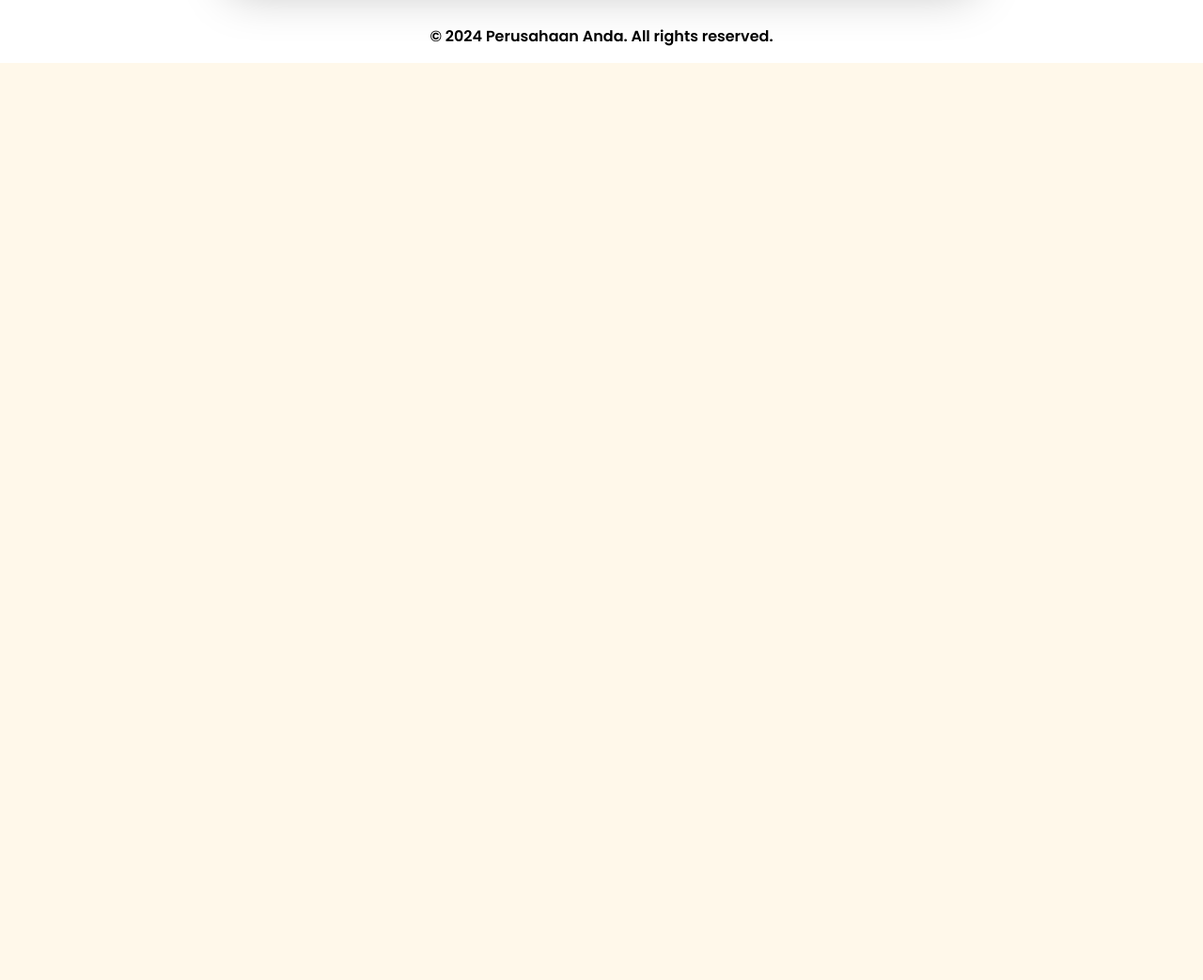
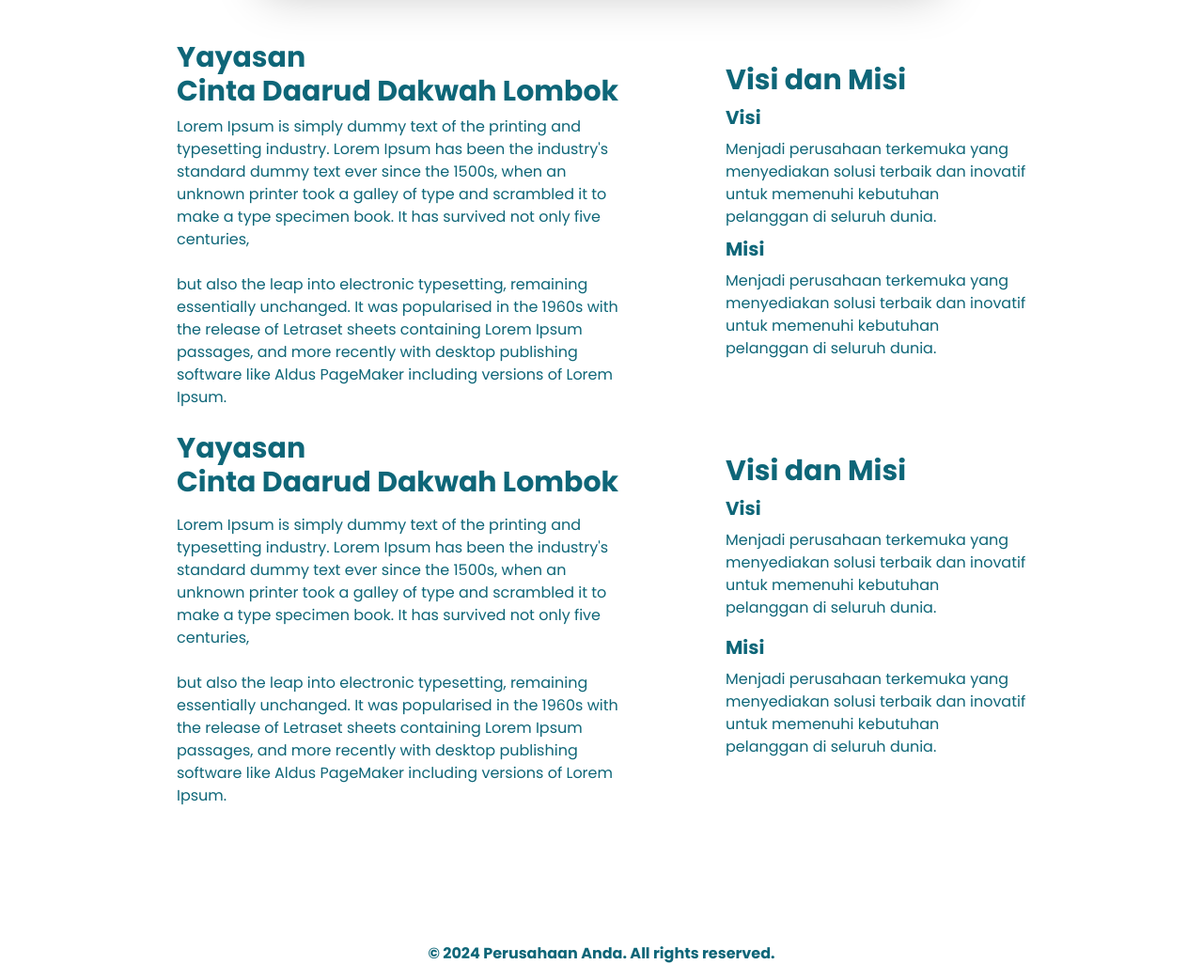
Before and after one commit to MlnKh18/Tailwind-Yayasan-Cinta-Daarud-Dakwah-Lombok, a PHP site: page / in a window 1280 px wide. Shown: the part 885-1928 px from the top of the page at 94% size. Before the commit the page ends 952 px from the top, so only its background shows below. Run offline with PHP 8.4, Linux system fonts and the light colour scheme.

Commit message:
add: about us content

```diff
--- a/public/index.html
+++ b/public/index.html
@@ -3,66 +3,55 @@
   <head>
     <meta charset="UTF-8" />
     <meta name="viewport" content="width=device-width, initial-scale=1.0" />
+    <link rel="icon" type="image/x-icon" href="../src/images/svg.png">
     <link rel="preconnect" href="https://fonts.googleapis.com" />
     <link rel="preconnect" href="https://fonts.gstatic.com" crossorigin />
     <link
-      href="https://fonts.googleapis.com/css2?family=Poppins:ital,wght@0,100;0,200;0,300;0,400;0,500;0,600;0,700;0,800;0,900&display=swap"
+      href="https://fonts.googleapis.com/css2?family=Poppins:wght@100;400;700&display=swap"
       rel="stylesheet"
     />
     <link rel="stylesheet" href="style.css" />
     <title>Yayasan Cinta Daarud Dakwah Lombok</title>
   </head>
-  <body class="bg-white font-semibold">
+  <body class="bg-white font-poppins font-semibold">
+    <!-- Header Section -->
     <header class="relative min-h-screen px-4 md:px-20">
       <!-- Background Decoration -->
       <div class="absolute inset-0 overflow-hidden">
-        <!-- Circle Decoration -->
         <div
-          class="absolute w-full h-[800px] bg-primary-default rounded-b-[45%] opacity-30 top-1/2 left-1/2 transform -translate-x-1/2 -translate-y-1/2"
+          class="absolute w-full min-h-screen bg-primary-default rounded-b-[45%] opacity-30 left-1/2 transform -translate-x-1/2"
         ></div>
       </div>
 
       <!-- Navigation Bar -->
-      <nav
-        class="relative container flex items-center justify-between px-4 md:px-10 pt-4"
-      >
+      <nav class="relative container flex items-center justify-between px-4 md:px-16 pt-4">
         <div class="logo flex items-center gap-4">
-          <!-- Container for Logo and Line Image -->
-          <img
-            src="../src/images/logo.png"
-            alt="Logo"
-            class="w-[200px] h-12 object-contain"
-          />
+          <img src="../src/images/logo.png" alt="Logo" class="w-[200px] h-12 object-contain" />
         </div>
-        <ul
-          class="flex flex-1 gap-6 md:gap-12 text-sm items-center justify-end text-secondary"
-        >
+        <ul class="flex flex-1 gap-6 md:gap-12 text-sm items-center justify-end text-secondary">
           <li class="cursor-pointer">Beranda</li>
           <li class="cursor-pointer">Tentang Kami</li>
           <li class="cursor-pointer">Program</li>
           <li class="cursor-pointer">Berita</li>
         </ul>
       </nav>
-      <!-- Hero Section Content -->
-      <div
-        class="relative flex flex-col items-center justify-around h-screen px-4 pt-20 gap-20"
-      >
-        <div class="flex items-center justify-center w-full gap-4">
+
+      <!-- Hero Section -->
+      <div class="relative flex flex-col items-center justify-around h-screen px-16 pt-20 gap-36">
+        <div class="flex items-center justify-start w-full gap-20">
           <!-- Text Content -->
-          <div
-            id="text-content"
-            class="mb-6 md:mb-0 md:mr-8 md:text-left text-secondary"
-          >
+          <div id="text-content" class="text-secondary">
             <img
               src="../src/images/Group 1.png"
               alt="Slogan Image"
               class="w-[600px] h-auto object-contain"
             />
           </div>
+
           <!-- Hero Image -->
           <div
             id="hero-image"
-            class="w-[250px] h-[350px] border-2 border-black rounded-3xl overflow-hidden"
+            class="w-[250px] h-[300px] border-2 border-black rounded-3xl overflow-hidden"
           >
             <img
               src="../src/images/444b8018ebc3991b72be599b51bd28e0.jpg"
@@ -71,37 +60,108 @@
             />
           </div>
         </div>
-        <div id="statistics" class="flex w-3/4 h-32 bg-white shadow-2xl rounded-3xl mt-20 text-secondary">
+
+        <!-- Statistics Section -->
+        <div id="statistics" class="flex w-3/4 h-32 bg-white shadow-2xl rounded-3xl text-secondary">
           <div class="flex items-center justify-around w-full h-full p-4">
-            <div class="data-pengajar text-center ">
+            <div class="data-pengajar text-center">
               <h2 class="text-5xl">25</h2>
-              <p class="  text-primary">Pengajar</p>
+              <p class="text-primary">Pengajar</p>
             </div>
-            <div class="data-santriwan text-center ">
+            <div class="data-santriwan text-center">
               <h2 class="text-5xl">97</h2>
-              <p class="  text-primary">santriwan</p>
+              <p class="text-primary">Santriwan</p>
             </div>
-            <div class="data-santriwati text-center ">
+            <div class="data-santriwati text-center">
               <h2 class="text-5xl">87</h2>
-              <p class="  text-primary">santriwati</p>
+              <p class="text-primary">Santriwati</p>
             </div>
           </div>
         </div>
       </div>
     </header>
 
-    <!-- Main -->
-    <main>
-      <section id="about-us">
-        <div class="container flex gap-12">
-          <article></article>
-          <article></article>
+    <!-- Main Section -->
+    <main class="py-16">
+      <section id="about-us" class="container mx-auto px-40">
+        <div id="container-inforation-daarud-dakwah" class="flex gap-12 text-secondary justify-around ">
+          <!-- Daarud Dakwah: Information -->
+          <article class="w-1/2 ">
+            <h2 class="text-3xl mb-2">
+              Yayasan <br />
+              Cinta Daarud Dakwah Lombok
+            </h2>
+            <p>
+              Lorem Ipsum is simply dummy text of the printing and typesetting industry. Lorem Ipsum
+              has been the industry's standard dummy text ever since the 1500s, when an unknown
+              printer took a galley of type and scrambled it to make a type specimen book. It has
+              survived not only five centuries, <br /><br />
+              but also the leap into electronic typesetting, remaining essentially unchanged. It was
+              popularised in the 1960s with the release of Letraset sheets containing Lorem Ipsum
+              passages, and more recently with desktop publishing software like Aldus PageMaker
+              including versions of Lorem Ipsum.
+            </p>
+          </article>
+
+          <!-- Daarud Dakwah: Vision and Mission -->
+          <article class="w-2/6">
+            <br>
+            <h2 class="text-3xl font-bold mb-2">Visi dan Misi</h2>
+            <h3 class="text-xl font-semibold mb-2">Visi</h3>
+            <p>
+              Menjadi perusahaan terkemuka yang menyediakan solusi terbaik dan inovatif untuk
+              memenuhi kebutuhan pelanggan di seluruh dunia.
+            </p>
+
+            <h3 class="text-xl font-semibold mt-2 mb-2">Misi</h3>
+            <p>
+              Menjadi perusahaan terkemuka yang menyediakan solusi terbaik dan inovatif untuk
+              memenuhi kebutuhan pelanggan di seluruh dunia.
+            </p>
+          </article>
+        </div>
+        <br>
+        <div id="container-inforation-pondok-nurul-ilmi" class="flex gap-12 text-secondary justify-around">
+          <!-- Pondok Pesantren Nurul Ilmi : Information -->
+          <article class="w-1/2">
+            <h2 class="text-3xl mb-4">
+              Yayasan <br />
+              Cinta Daarud Dakwah Lombok
+            </h2>
+            <p>
+              Lorem Ipsum is simply dummy text of the printing and typesetting industry. Lorem Ipsum
+              has been the industry's standard dummy text ever since the 1500s, when an unknown
+              printer took a galley of type and scrambled it to make a type specimen book. It has
+              survived not only five centuries, <br /><br />
+              but also the leap into electronic typesetting, remaining essentially unchanged. It was
+              popularised in the 1960s with the release of Letraset sheets containing Lorem Ipsum
+              passages, and more recently with desktop publishing software like Aldus PageMaker
+              including versions of Lorem Ipsum.
+            </p>
+          </article>
+
+          <!-- Pondok Pesantren Nurul Ilmi : Vision and Mission -->
+          <article class="w-2/6">
+            <br>
+            <h2 class="text-3xl mb-2">Visi dan Misi</h2>
+            <h3 class="text-xl mb-2">Visi</h3>
+            <p>
+              Menjadi perusahaan terkemuka yang menyediakan solusi terbaik dan inovatif untuk
+              memenuhi kebutuhan pelanggan di seluruh dunia.
+            </p>
+
+            <h3 class="text-xl font-semibold mt-4 mb-2">Misi</h3>
+            <p>
+              Menjadi perusahaan terkemuka yang menyediakan solusi terbaik dan inovatif untuk
+              memenuhi kebutuhan pelanggan di seluruh dunia.
+            </p>
+          </article>
         </div>
       </section>
     </main>
 
-    <!-- Footer -->
-    <footer class="container mx-auto mt-8 p-4 text-center">
+    <!-- Footer Section -->
+    <footer class="container mx-auto mt-16 p-4 text-center text-secondary">
       &copy; 2024 Perusahaan Anda. All rights reserved.
     </footer>
   </body>
--- a/public/style.css
+++ b/public/style.css
@@ -604,33 +604,41 @@
   left: 50%;
 }
 
-.top-1\/2 {
-  top: 50%;
-}
-
 .mx-auto {
   margin-left: auto;
   margin-right: auto;
+}
+
+.mb-2 {
+  margin-bottom: 0.5rem;
+}
+
+.mb-4 {
+  margin-bottom: 1rem;
 }
 
 .mb-6 {
   margin-bottom: 1.5rem;
 }
 
-.mt-8 {
-  margin-top: 2rem;
+.ml-5 {
+  margin-left: 1.25rem;
 }
 
 .mt-4 {
   margin-top: 1rem;
 }
 
-.mt-10 {
-  margin-top: 2.5rem;
+.mt-8 {
+  margin-top: 2rem;
 }
 
-.mt-20 {
-  margin-top: 5rem;
+.mt-16 {
+  margin-top: 4rem;
+}
+
+.mt-2 {
+  margin-top: 0.5rem;
 }
 
 .flex {
@@ -661,16 +669,16 @@
   height: 100vh;
 }
 
-.h-40 {
-  height: 10rem;
+.min-h-screen {
+  min-height: 100vh;
 }
 
-.h-32 {
-  height: 8rem;
+.w-1\/2 {
+  width: 50%;
 }
 
-.min-h-screen {
-  min-height: 100vh;
+.w-3\/4 {
+  width: 75%;
 }
 
 .w-\[200px\] {
@@ -689,16 +697,12 @@
   width: 100%;
 }
 
-.w-1\/3 {
-  width: 33.333333%;
+.w-1 {
+  width: 0.25rem;
 }
 
-.w-1\/2 {
-  width: 50%;
-}
-
-.w-1 {
-  width: 0.25rem;
+.w-1\/4 {
+  width: 25%;
 }
 
 .w-2 {
@@ -735,6 +723,10 @@
 
 .w-2\/4 {
   width: 50%;
+}
+
+.w-2\/6 {
+  width: 33.333333%;
 }
 
 .flex-1 {
@@ -791,6 +786,18 @@
   justify-content: space-evenly;
 }
 
+.gap-12 {
+  gap: 3rem;
+}
+
+.gap-20 {
+  gap: 5rem;
+}
+
+.gap-36 {
+  gap: 9rem;
+}
+
 .gap-4 {
   gap: 1rem;
 }
@@ -799,20 +806,21 @@
   gap: 1.5rem;
 }
 
+.gap-3 {
+  gap: 0.75rem;
+}
+
 .gap-10 {
   gap: 2.5rem;
 }
 
-.gap-20 {
-  gap: 5rem;
+.gap-16 {
+  gap: 4rem;
 }
 
-.gap-3 {
-  gap: 0.75rem;
-}
-
-.gap-12 {
-  gap: 3rem;
+.gap-x-32 {
+  -moz-column-gap: 8rem;
+       column-gap: 8rem;
 }
 
 .overflow-hidden {
@@ -909,25 +878,73 @@
   padding: 1rem;
 }
 
+.p-6 {
+  padding: 1.5rem;
+}
+
+.px-16 {
+  padding-left: 4rem;
+  padding-right: 4rem;
+}
+
 .px-4 {
   padding-left: 1rem;
   padding-right: 1rem;
 }
 
-.pt-32 {
-  padding-top: 8rem;
+.py-16 {
+  padding-top: 4rem;
+  padding-bottom: 4rem;
+}
+
+.px-20 {
+  padding-left: 5rem;
+  padding-right: 5rem;
+}
+
+.px-\[\] {
+  padding-left: ;
+  padding-right: ;
+}
+
+.px-\[200px\] {
+  padding-left: 200px;
+  padding-right: 200px;
+}
+
+.px-40 {
+  padding-left: 10rem;
+  padding-right: 10rem;
+}
+
+.pt-20 {
+  padding-top: 5rem;
 }
 
 .pt-4 {
   padding-top: 1rem;
 }
 
-.pt-20 {
-  padding-top: 5rem;
+.pl-16 {
+  padding-left: 4rem;
+}
+
+.pl-40 {
+  padding-left: 10rem;
 }
 
 .text-center {
   text-align: center;
+}
+
+.text-2xl {
+  font-size: 1.5rem;
+  line-height: 2rem;
+}
+
+.text-5xl {
+  font-size: 3rem;
+  line-height: 1;
 }
 
 .text-sm {
@@ -935,47 +952,27 @@
   line-height: 1.25rem;
 }
 
-.text-2xl {
-  font-size: 1.5rem;
-  line-height: 2rem;
-}
-
 .text-xl {
   font-size: 1.25rem;
   line-height: 1.75rem;
 }
 
-.text-6xl {
-  font-size: 3.75rem;
-  line-height: 1;
+.text-3xl {
+  font-size: 1.875rem;
+  line-height: 2.25rem;
 }
 
-.text-4xl {
-  font-size: 2.25rem;
-  line-height: 2.5rem;
-}
-
-.text-5xl {
-  font-size: 3rem;
-  line-height: 1;
+.font-bold {
+  font-weight: 700;
 }
 
 .font-semibold {
   font-weight: 600;
 }
 
-.font-bold {
-  font-weight: 700;
-}
-
 .text-secondary {
   --tw-text-opacity: 1;
   color: rgb(14 102 120 / var(--tw-text-opacity));
-}
-
-.text-primary-default {
-  --tw-text-opacity: 1;
-  color: rgb(255 232 186 / var(--tw-text-opacity));
 }
 
 .opacity-30 {
@@ -988,10 +985,24 @@
   box-shadow: var(--tw-ring-offset-shadow, 0 0 #0000), var(--tw-ring-shadow, 0 0 #0000), var(--tw-shadow);
 }
 
+.shadow-md {
+  --tw-shadow: 0 4px 6px -1px rgb(0 0 0 / 0.1), 0 2px 4px -2px rgb(0 0 0 / 0.1);
+  --tw-shadow-colored: 0 4px 6px -1px var(--tw-shadow-color), 0 2px 4px -2px var(--tw-shadow-color);
+  box-shadow: var(--tw-ring-offset-shadow, 0 0 #0000), var(--tw-ring-shadow, 0 0 #0000), var(--tw-shadow);
+}
+
 /* Custom Styles */
 
 body {
   font-family: 'Poppins', sans-serif;
+}
+
+h2{
+  font-weight: bold;
+}
+
+p{
+  font-weight:normal;
 }
 
 @media (min-width: 768px) {
--- a/src/input.css
+++ b/src/input.css
@@ -6,3 +6,9 @@
 body {
     font-family: 'Poppins', sans-serif;
 }
+h2{
+    font-weight: bold;
+}
+p{
+    font-weight:normal;
+}
```
Also changed, not shown: other parts of public/style.css (+24 -80 lines), src/images/svg.png (added).
